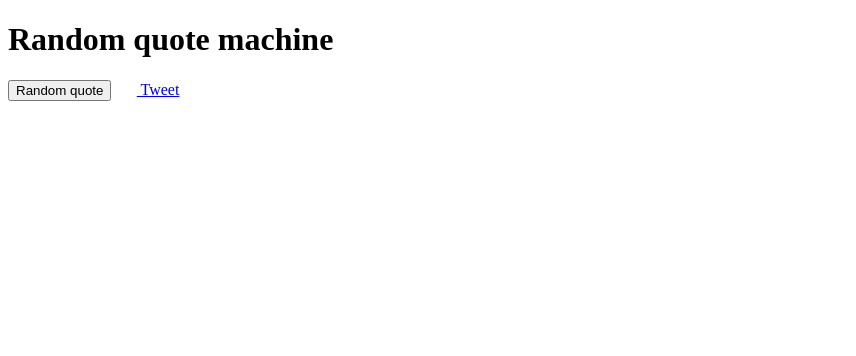
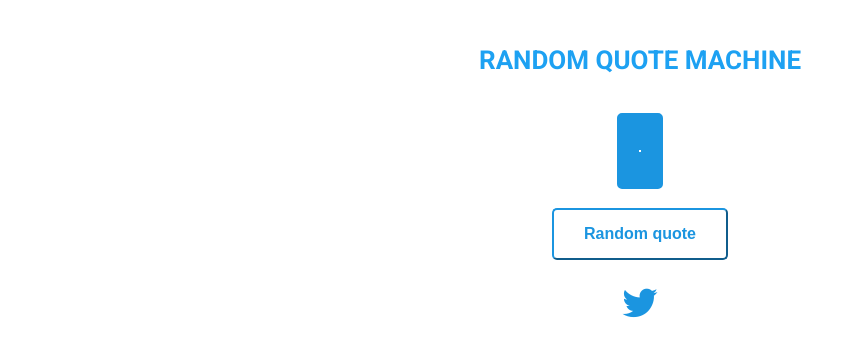
Before and after one commit to Traxan/Module-12-Task-12.5, a website: page index.html in a window 1280 px wide. Shown: the whole page, without its empty margins (0-856 px from the left). Drawn offline with Linux system fonts and the light colour scheme; no server answers.

Commit message:
Task 12.5 completed

```diff
--- a/index.html
+++ b/index.html
@@ -4,7 +4,8 @@
       <meta charset="UTF-8">
       <title>Ajax and API</title>
         <link rel="stylesheet" href="https://use.fontawesome.com/releases/v5.3.1/css/all.css" integrity="sha384-mzrmE5qonljUremFsqc01SB46JvROS7bZs3IO2EmfFsd15uHvIt+Y8vEf7N7fWAU" crossorigin="anonymous">
-        <link href="https://fonts.googleapis.com/css?family=Lato:400,700,900|Open+Sans:400,700,800&amp;subset=latin-ext" rel="stylesheet">
+        <link href="https://fonts.googleapis.com/css?family=Roboto:400,700,900" rel="stylesheet">
+        <link rel="stylesheet" href="css/style.css">
     </head>
     <body>
 
@@ -14,11 +15,12 @@
             </header>
             <div class="box">
                 <h2 class="quote"></h2>
+                <hr>
                 <h3 class="author"></h3>
             </div>
             <div>
                 <button class="trigger"> Random quote </button>
-                <a href="#" target="_blank" class="tweet"><i class="fa fa-lg fa-twitter"></i> Tweet</a>
+                <a href="#" target="_blank" class="tweet"><i class="fab fa-twitter"></i></a>
             </div>
         </main>
 
--- a/sass/style.scss
+++ b/sass/style.scss
@@ -0,0 +1,3 @@
+body {
+	background-color: #1DA1F2;
+}
```
Also changed, not shown: js/index.js (+5 -5 lines), css/style.css (added), 1 other file.
